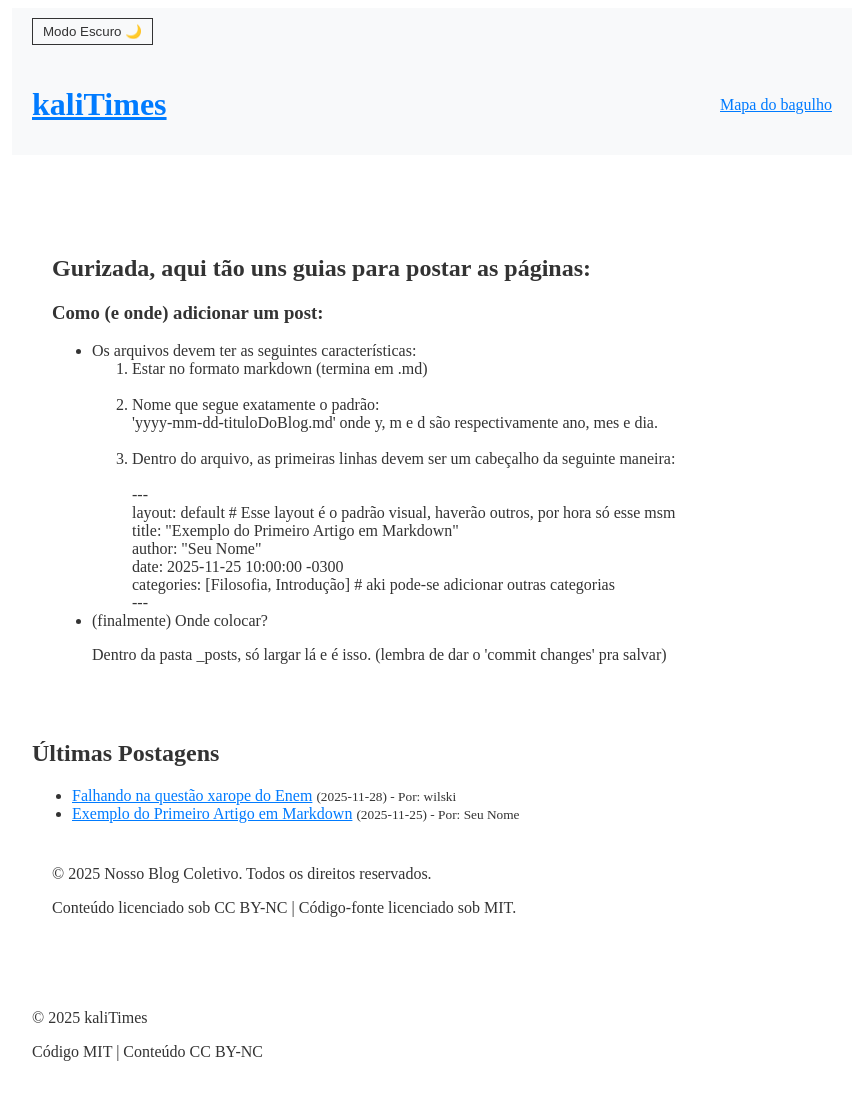
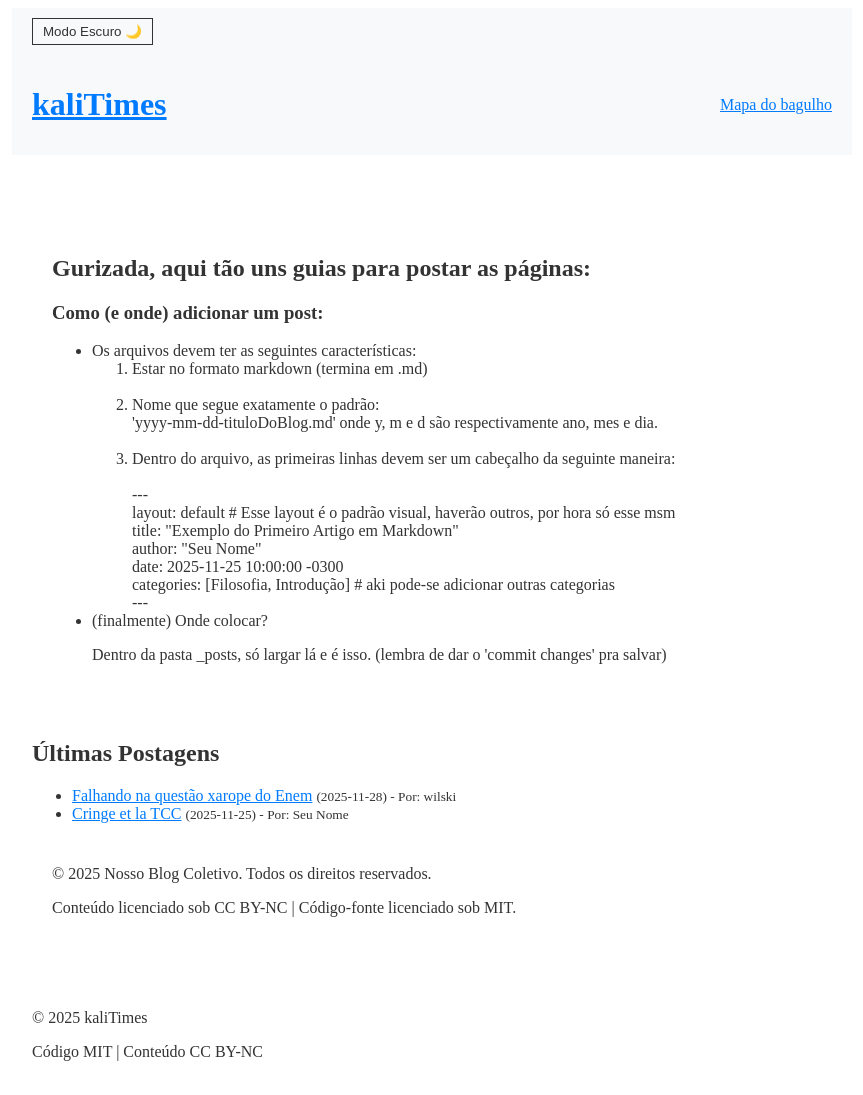
Before and after one commit to willskiufrgs-a11y/kaliTimes, a Jekyll site: the page built from index.html, in a window 1280 px wide. Shown: the whole page, without its empty margins (208-1071 px from the left). Built offline with Jekyll 4.4.1, drawn with Linux system fonts in a browser that asks for light colours.

Commit message:
Update 2025-11-25-tccBlog.md

```diff
--- a/_posts/2025-11-25-tccBlog.md
+++ b/_posts/2025-11-25-tccBlog.md
@@ -1,6 +1,6 @@
 ---
 layout: default # Usa o layout que acabamos de criar
-title: "Exemplo do Primeiro Artigo em Markdown"
+title: "Cringe et la TCC"
 author: "Seu Nome"
 date: 2025-11-25 10:00:00 -0300
 categories: [Filosofia, Introdução]
```
